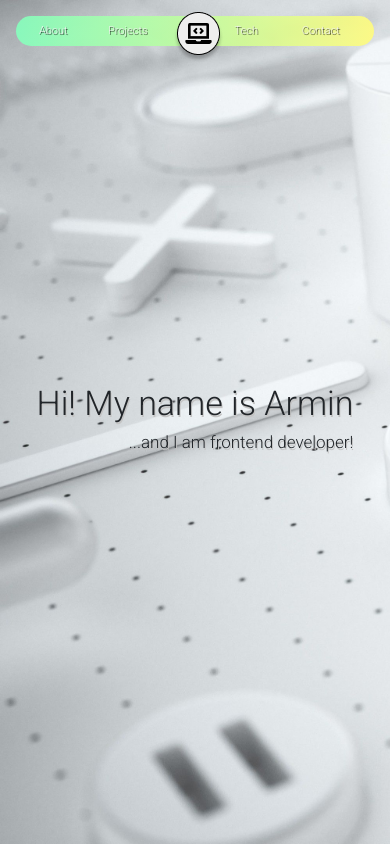
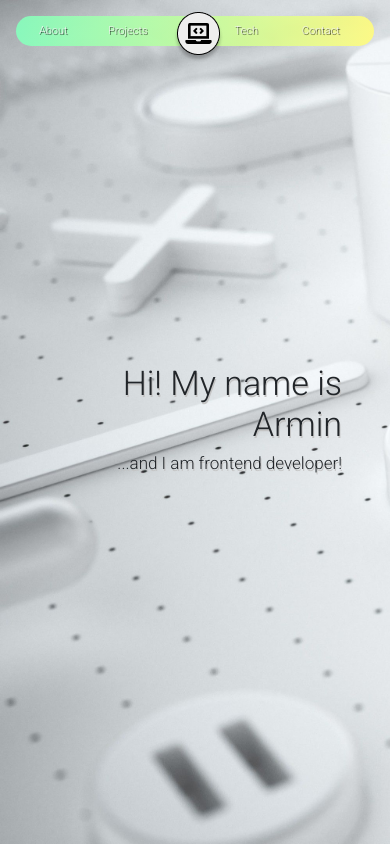
Before and after one commit to DizdarArmin/portofolio, a React (Create React App) app: page / in a window 390 px wide. Shown: the top 844 px of the page. Built offline with nearby package versions, Linux system fonts and the light colour scheme.

Commit message:
navbar breakpoint increase

```diff
--- a/public/index.html
+++ b/public/index.html
@@ -10,7 +10,10 @@
     <meta property="og:title" content="Armin Dizdar - Portofolio" />
     <meta property="og:type" content="website" />
     <meta property="og:url" content="http://armin-dizdar-portofolio.web.app" />
-    <meta property="og:image:url" content="public/meta-img.png" />
+    <meta
+      property="og:image:url"
+      content="https://i.ibb.co/Ks2tnMJ/meta-img.png"
+    />
     <meta property="og:description" content="Frontend Development Showcase" />
     <link rel="icon" href="%PUBLIC_URL%/favicon.ico" />
 
--- a/src/css/Hero.css
+++ b/src/css/Hero.css
@@ -5,6 +5,8 @@
   display: flex;
   justify-content: center;
   align-items: center;
+  padding-left: 48px;
+  padding-right: 48px;
 }
 .hero-text {
   text-shadow: 1px 2px #c4c4c4;
--- a/src/css/Mobile.css
+++ b/src/css/Mobile.css
@@ -1,4 +1,4 @@
-@media screen and (max-width: 414px) {
+@media screen and (max-width: 476px) {
   .desktop {
     display: none;
   }
@@ -15,7 +15,7 @@
     font-size: 17px;
   }
 }
-@media screen and (min-width: 415px) {
+@media screen and (min-width: 477px) {
   .mobile {
     display: none;
   }
--- a/src/css/Modal.css
+++ b/src/css/Modal.css
@@ -38,6 +38,7 @@
   align-items: center;
   margin: 0;
   width: 100%;
+  font-size: 12px;
 }
 .fa-times {
   position: fixed;
```
Also changed, not shown: public/meta-img.png (deleted).
